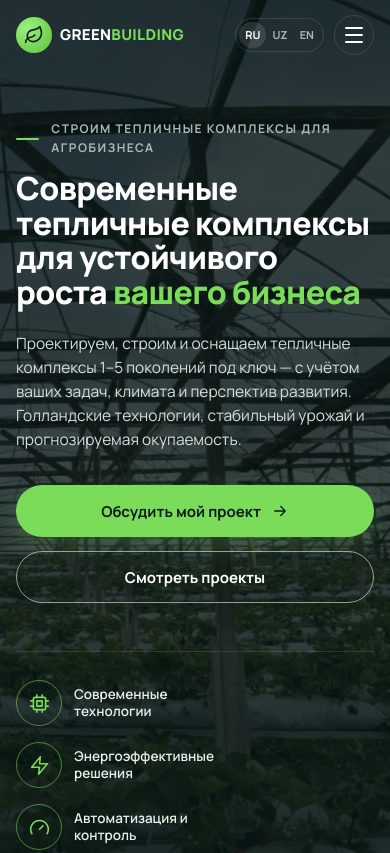
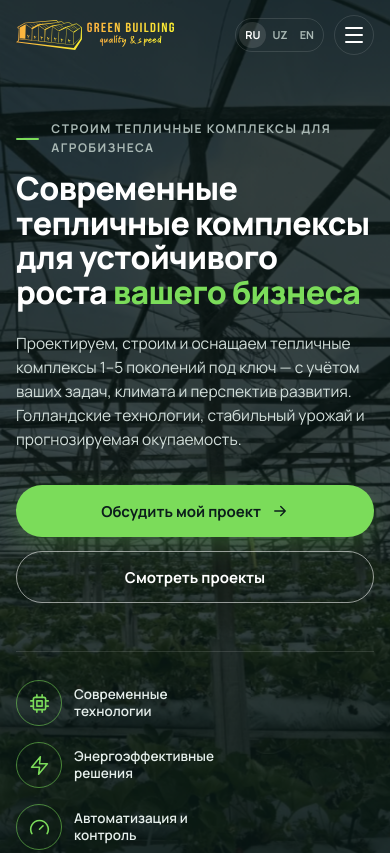
Before and after one commit to farik9797/greenbuilding-redesign, a plain HTML site: page index.html in a window 390 px wide. Shown: the top 853 px of the page. Drawn offline with Linux system fonts and the light colour scheme.

Commit message:
Логотип и фавиконка с greenbuilding.uz
Co-Authored-By: Claude Opus 5.5 <noreply@anthropic.com>

```diff
--- a/assets/css/style.css
+++ b/assets/css/style.css
@@ -70,13 +70,9 @@ svg{width:20px;height:20px;fill:none;stroke:currentColor;stroke-width:1.8;stroke
 .header.is-scrolled{background:rgba(11,29,27,.88);backdrop-filter:blur(14px);-webkit-backdrop-filter:blur(14px);box-shadow:0 6px 24px rgba(0,0,0,.18)}
 .header__row{display:flex;align-items:center;gap:24px;height:84px;transition:height .3s}
 .header.is-scrolled .header__row{height:70px}
-.logo{display:flex;align-items:center;gap:10px;color:#fff;flex:none}
-.logo__mark{display:grid;place-items:center;width:42px;height:42px;border-radius:50%;background:radial-gradient(circle at 30% 30%,#9cf07c,var(--accent-2));color:var(--dark)}
-.logo__mark svg{width:24px;height:24px;stroke-width:2}
-.logo__text{display:flex;flex-direction:column;line-height:1.1}
-.logo__text b{font-size:17px;letter-spacing:.02em;font-weight:800}
-.logo__text b span{color:var(--accent)}
-.logo__text small{font-size:10.5px;color:var(--muted-light);margin-top:3px}
+.logo{display:flex;align-items:center;flex:none}
+.logo img{height:46px;width:auto}
+.footer .logo img{height:50px}
 .nav{display:flex;gap:24px;margin-left:auto}
 .nav a{color:#e6efec;font-size:14px;font-weight:600;position:relative;padding:6px 0;white-space:nowrap}
 .nav a::after{content:"";position:absolute;left:0;right:0;bottom:0;height:2px;background:var(--accent);transform:scaleX(0);transition:transform .25s;transform-origin:left}
@@ -384,6 +380,8 @@ svg{width:20px;height:20px;fill:none;stroke:currentColor;stroke-width:1.8;stroke
   .container{padding:0 16px}
   .section{padding:72px 0}
   .header .btn--sm{display:none}
+  .logo img{height:34px}
+  .footer .logo img{height:38px}
   .lang button{padding:5px 8px}
   .hero{min-height:0}
   .hero__inner{padding-top:120px}
@@ -427,14 +425,10 @@ svg{width:20px;height:20px;fill:none;stroke:currentColor;stroke-width:1.8;stroke
   .lightbox__nav{top:auto;bottom:14px;transform:none}
 }
 @media (max-width:420px){
-  .logo__text small{display:none}
   .hero__features{grid-template-columns:1fr}
   .header__row{gap:12px}
   .header__right{gap:10px}
-  .logo{gap:8px}
-  .logo__mark{width:36px;height:36px}
-  .logo__mark svg{width:20px;height:20px}
-  .logo__text b{font-size:15px}
+  .logo img{height:30px}
   .lang button{padding:4px 6px;font-size:11px}
   .burger{width:40px;height:40px}
   .stats li{padding:0 10px}
--- a/index.html
+++ b/index.html
@@ -53,10 +53,7 @@
 <!-- ============ HEADER ============ -->
 <header class="header" id="top">
   <div class="container header__row">
-    <a href="#top" class="logo" aria-label="Green Building">
-      <span class="logo__mark"><svg><use href="#i-leaf"/></svg></span>
-      <span class="logo__text"><b>GREEN<span>BUILDING</span></b><small data-i18n="logo.tag">Теплицы. Технологии. Урожай.</small></span>
-    </a>
+    <a href="#top" class="logo" aria-label="Green Building"><img src="assets/img/logo.svg" alt="Green Building — quality &amp; speed" width="211" height="40"></a>
     <nav class="nav" aria-label="Главное меню">
       <a href="#why" data-i18n="nav.about">О компании</a>
       <a href="#solutions" data-i18n="nav.solutions">Решения</a>
@@ -357,10 +354,7 @@
 <!-- ============ FOOTER ============ -->
 <footer class="footer">
   <div class="container footer__row">
-    <a href="#top" class="logo" aria-label="Green Building">
-      <span class="logo__mark"><svg><use href="#i-leaf"/></svg></span>
-      <span class="logo__text"><b>GREEN<span>BUILDING</span></b><small data-i18n="logo.tag">Теплицы. Технологии. Урожай.</small></span>
-    </a>
+    <a href="#top" class="logo" aria-label="Green Building"><img src="assets/img/logo.svg" alt="Green Building — quality &amp; speed" width="211" height="40"></a>
     <nav class="nav nav--footer" aria-label="Меню в подвале">
       <a href="#why" data-i18n="nav.about">О компании</a>
       <a href="#solutions" data-i18n="nav.solutions">Решения</a>
```
Also changed, not shown: assets/img/favicon.svg, assets/img/logo.svg (added), 1 other file.
